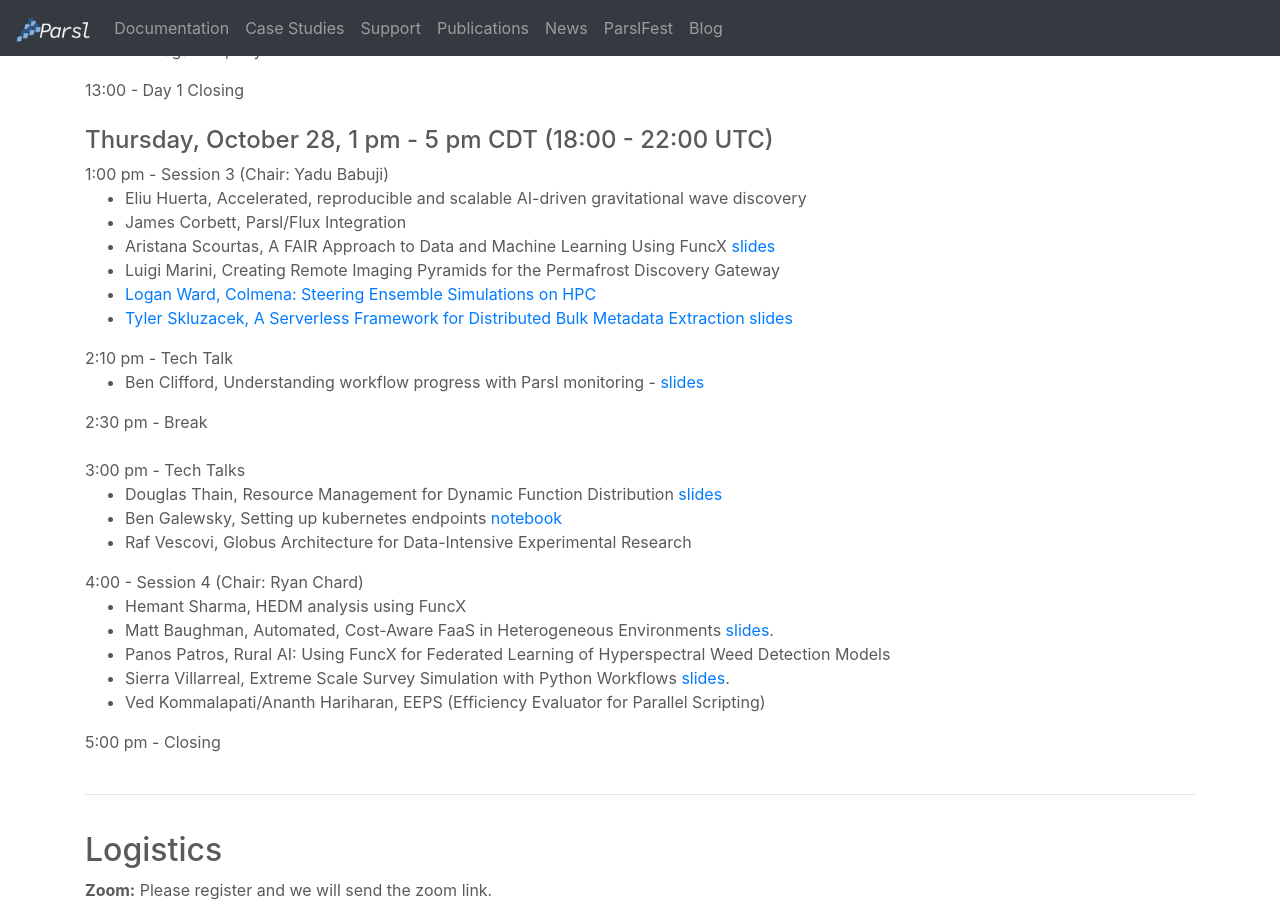
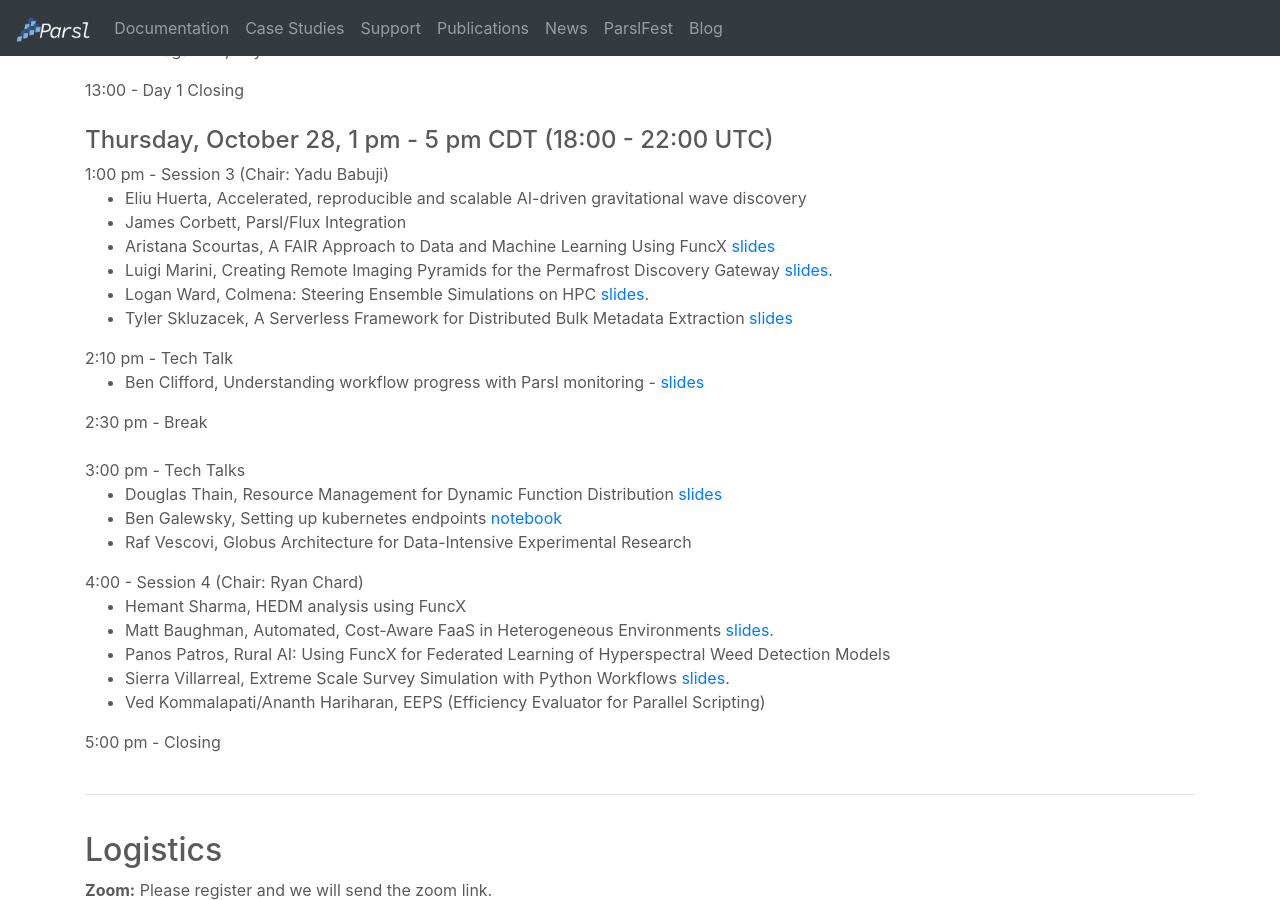
Before and after one commit to Parsl/parsl.github.io, a Jekyll site: the page built from parslfest2021.html, in a window 1280 px wide and 900 px high, scrolled down 1268 px. Built offline with Jekyll 4.4.1, drawn with Linux system fonts in a browser that asks for light colours.

Commit message:
Fix markup

```diff
--- a/parslfest2021.html
+++ b/parslfest2021.html
@@ -82,8 +82,8 @@
         <li>Eliu Huerta, Accelerated, reproducible and scalable AI-driven gravitational wave discovery</li>
 				<li>James Corbett, Parsl/Flux Integration</li>
 				<li>Aristana Scourtas, A FAIR Approach to Data and Machine Learning Using FuncX <a href='parslfest2021-files/scourtas-dlhub.pdf'>slides</a></li>
-				<li>Luigi Marini, Creating Remote Imaging Pyramids for the Permafrost Discovery Gateway <a href='parslfest2021-files/marini-permafrost.pdf'></li>
-				<li>Logan Ward, Colmena: Steering Ensemble Simulations on HPC <a href='parslfest2021-files/ward-colmena.pdf'></li>
+				<li>Luigi Marini, Creating Remote Imaging Pyramids for the Permafrost Discovery Gateway <a href='parslfest2021-files/marini-permafrost.pdf'>slides</a>.</li>
+				<li>Logan Ward, Colmena: Steering Ensemble Simulations on HPC <a href='parslfest2021-files/ward-colmena.pdf'>slides</a>.</li>
 				<li>Tyler Skluzacek, A Serverless Framework for Distributed Bulk Metadata Extraction <a href='parslfest2021-files/skluzacek-xtract.pdf'>slides</a></li>
      </ul>
 
```
